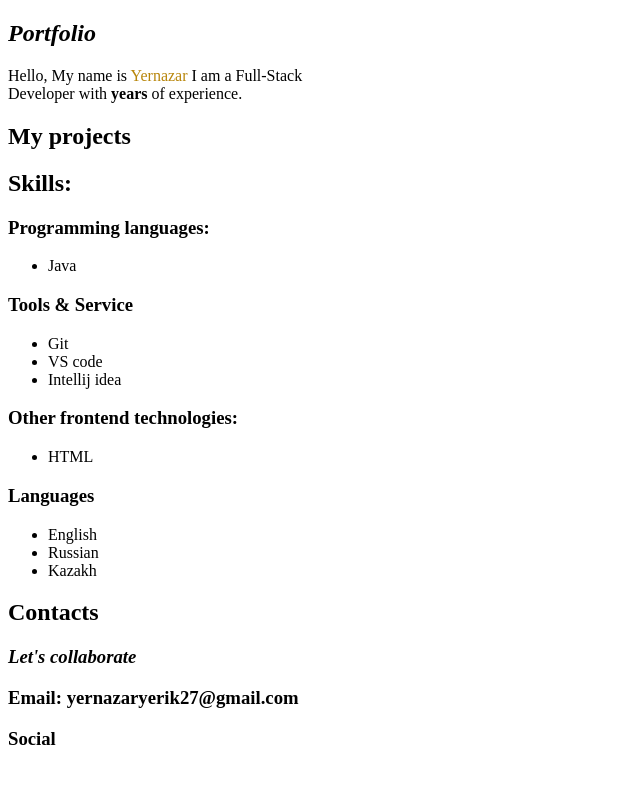
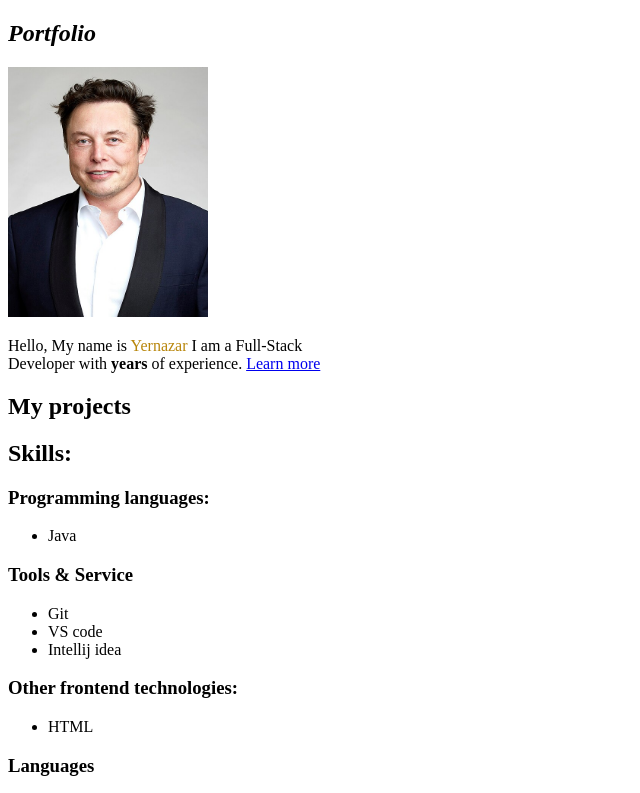
Before and after one commit to yernazaryerik27/portfolio, a plain HTML site: page index.html in a window 1280 px wide. Shown: the top 793 px of the page, without its empty margins (0-640 px from the left). Drawn offline with Linux system fonts and the light colour scheme.

Commit message:
commitment

```diff
--- a/index.html
+++ b/index.html
@@ -6,9 +6,12 @@
     <body>
         <h2><em>Portfolio</em></h2>
         <div>
+            <img src="./images/profile_picture.jpg" alt="Yernazar Yerik picture" width="200"
+            height="250" title="Yernazar Yerik" loading="lazy">
             <p>
                 Hello, My name is <span style="color:darkgoldenrod;">Yernazar</span> I am a Full-Stack<br>
-                Developer with <strong> years</strong> of experience.
+                Developer with <strong> years</strong> of experience. <a href="https://en.wikipedia.org/wiki/Elon_Musk"
+                target="_blank">Learn more</a>
             </p>
         </div>
         <div>
```
Also changed, not shown: aboutme.html (added), images/profile_picture.jpg (added).
